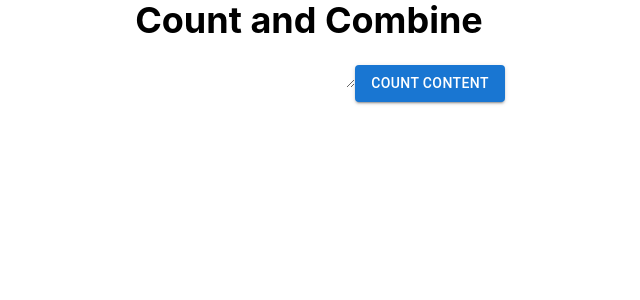
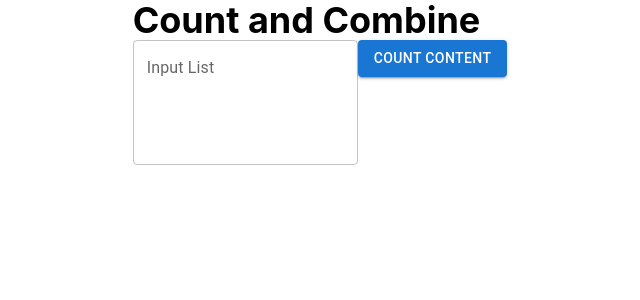
Before and after one commit to imcauley/CountAndCombine, a React (Create React App) app: page / in a window 1280 px wide. Shown: the top 300 px of the page, without its empty margins (360-1000 px from the left). Built offline with nearby package versions, Linux system fonts and the light colour scheme.

Commit message:
text field

```diff
--- a/src/App.js
+++ b/src/App.js
@@ -2,7 +2,7 @@ import { useState } from "react";
 import { WordRow } from "./WordRow";
 import { DragDropContext, Droppable } from "react-beautiful-dnd";
 import { CSVLink, CSVDownload } from "react-csv";
-import { Button } from "@mui/material";
+import { TextField, Button } from "@mui/material";
 
 function App() {
   const [rawData, setRawData] = useState("");
@@ -89,10 +89,15 @@ function App() {
 
   const inputHTML = (
     <div>
-      <textarea
+      <TextField
+        id="outlined-multiline-static"
+        label="Input List"
+        multiline
+        rows={4}
+        defaultValue=""
         value={rawData}
         onChange={(e) => setRawData(e.target.value)}
-      ></textarea>
+      />
       <Button variant="contained" onClick={processData}>
         Count Content
       </Button>
```
